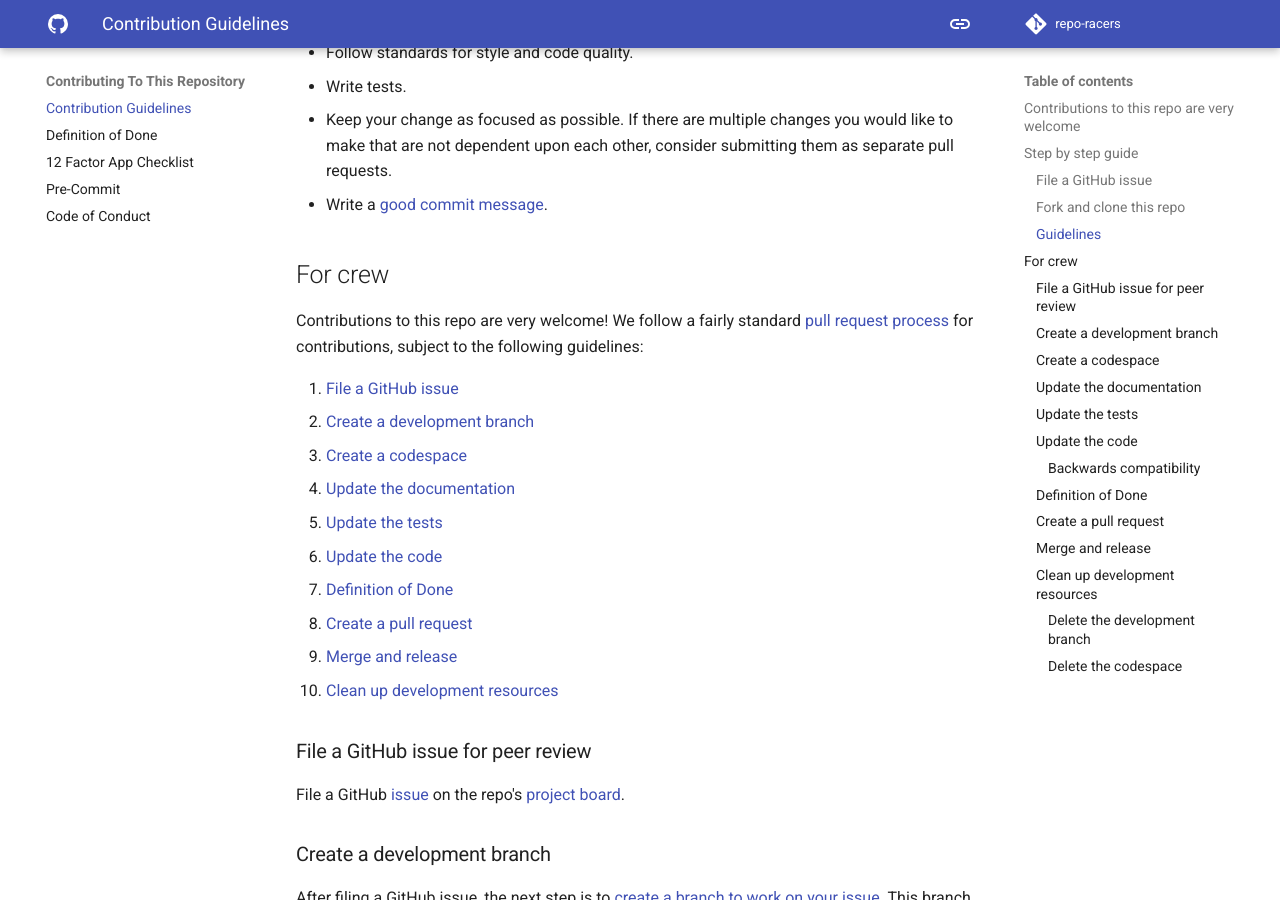
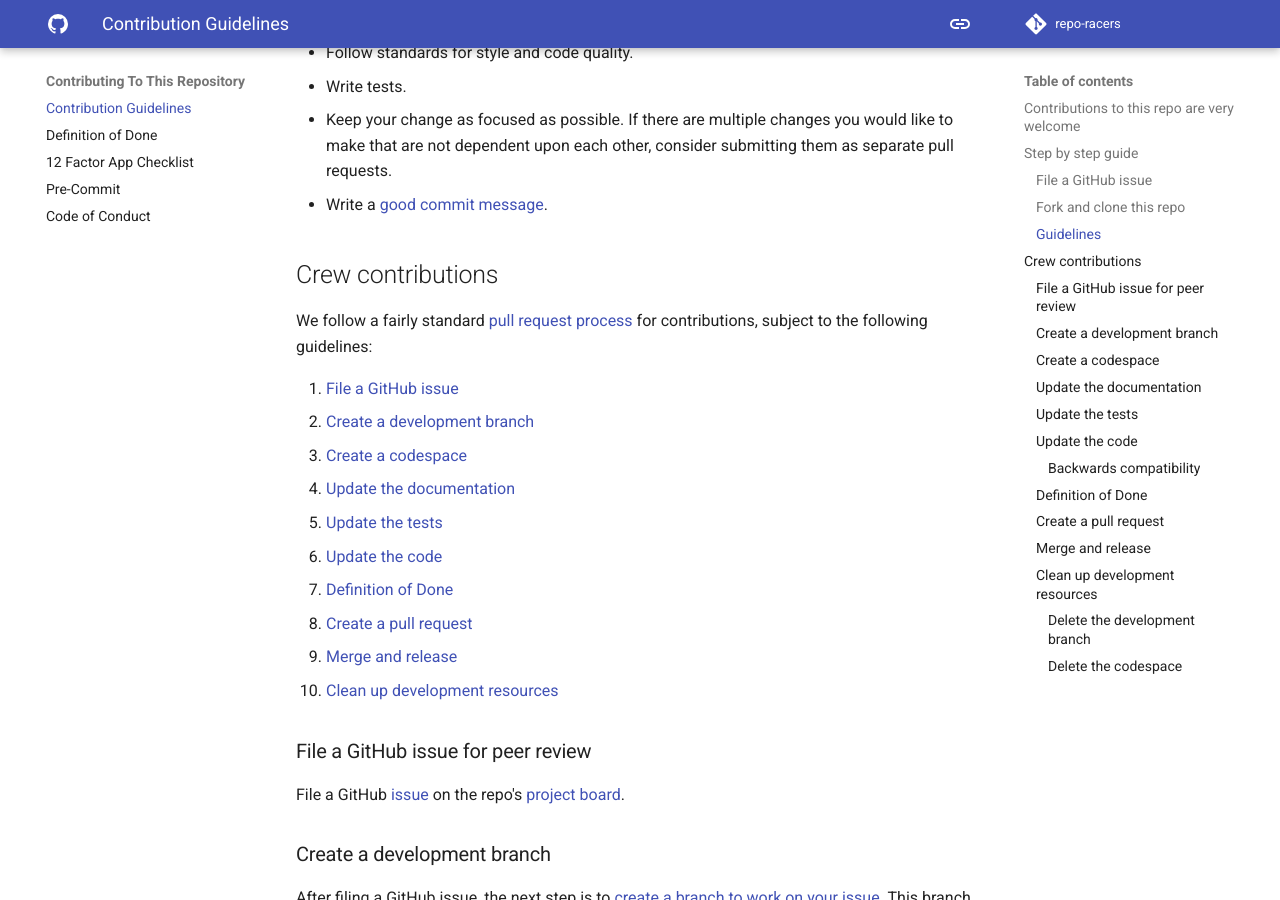
Before and after one commit to repo-racers/repo-racers, an MkDocs documentation site: the page built from docs/contribution/contribution-guidelines.md, in a window 1280 px wide and 900 px high, scrolled down 938 px. Built offline with MkDocs 1.6.1 and Material for MkDocs 9.7.7, drawn with Linux system fonts in a browser that asks for light colours; comment, search, counter and statistics services are not loaded.

Commit message:
update contribution guidelines

```diff
--- a/docs/contribution/contribution-guidelines.md
+++ b/docs/contribution/contribution-guidelines.md
@@ -29,9 +29,9 @@ Here are a few things you can do that will increase the likelihood of your pull
 - Keep your change as focused as possible. If there are multiple changes you would like to make that are not dependent upon each other, consider submitting them as separate pull requests.
 - Write a [good commit message](http://tbaggery.com/2008/04/19/a-note-about-git-commit-messages.html).
 
-## For crew
+## Crew contributions
 
-Contributions to this repo are very welcome! We follow a fairly standard [pull request
+We follow a fairly standard [pull request
 process](https://docs.github.com/en/pull-requests) for contributions, subject to the following guidelines:
 
 1. [File a GitHub issue](#file-a-github-issue)
```
